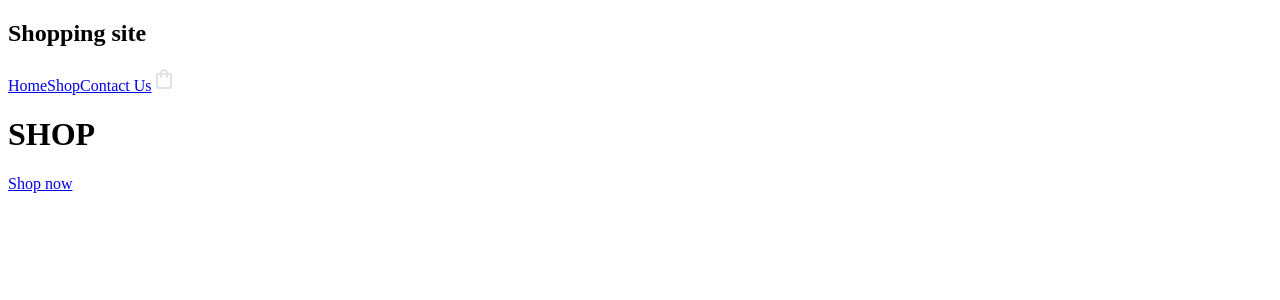
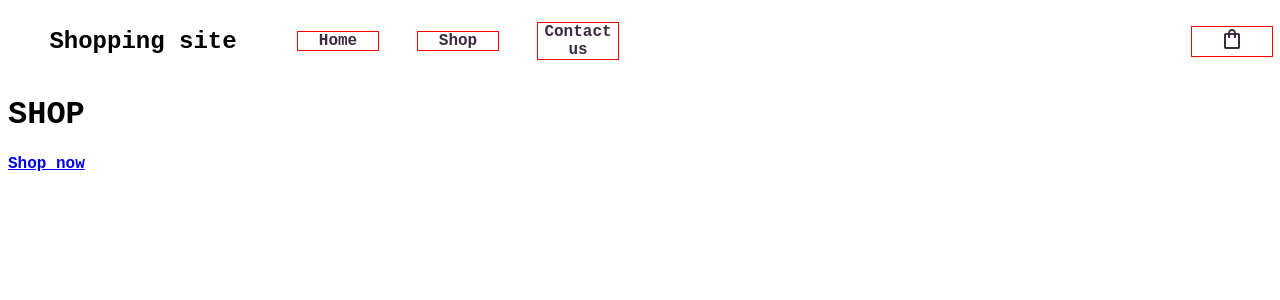
Before and after one commit to Oliv-19/OP_shopping_site, a React (Vite) app: page / in a window 1280 px wide. Shown: the top 300 px of the page. Built offline with nearby package versions, Linux system fonts and the light colour scheme.

Commit message:
add css module for nav

```diff
--- a/src/components/App.jsx
+++ b/src/components/App.jsx
@@ -1,12 +1,14 @@
 import { useState } from 'react'
 import { Outlet } from 'react-router'
+import Nav from './Nav/Nav'
 
-function App() {
+function App({path}) {
   const [count, setCount] = useState(0)
 
   return (
     <>
-
+      <Nav />
+      <Outlet/>
     </>
   )
 }
--- a/src/components/Cart.jsx
+++ b/src/components/Cart.jsx
@@ -1,4 +1,4 @@
-import Nav from "./Nav";
+import Nav from "./Nav/Nav";
 
 function Product(){
     return (
@@ -22,7 +22,7 @@ function Product(){
 export default function Cart(){
     return (
         <>
-            <Nav />
+
             <div className="products">
                 <div className="titles">
                     <p>Product</p>
--- a/src/components/HomePage.jsx
+++ b/src/components/HomePage.jsx
@@ -1,10 +1,9 @@
 import { Link } from "react-router"
-import Nav from "./Nav"
+import Nav from "./Nav/Nav"
 
 export default function HomePage(){
     return (
         <div>
-            <Nav></Nav>
             <div>
                 <h1>SHOP</h1>
                 <Link to="/shop">Shop now</Link>
--- a/src/components/Nav.jsx
+++ b/src/components/Nav/Nav.jsx
@@ -1,16 +1,19 @@
 import { Link } from "react-router"
-
+import styles from './Nav.module.css'
+import '../style.css'
+import { useState } from "react"
 
 export default function Nav(){
+    //const [isActive, setIsActive]= useState()
 
     return (
         <nav>
             <h1>Shopping site</h1>
-            <Link to='/'>Home</Link>
-            <Link to='/shop'>Shop</Link>
-            <Link to='/contactUs'>Contact Us</Link>
-            <Link to='/cart'>
-                <svg xmlns="http://www.w3.org/2000/svg" height="24px" viewBox="0 -960 960 960" width="24px" fill="#e3e3e3">
+            <Link to='/' className={styles.link}>Home</Link>
+            <Link to='/shop' className={styles.link}>Shop</Link>
+            <Link to='/contactUs' className={styles.link}>Contact us</Link>
+            <Link to='/cart' className={`${styles.link} ${styles.cartBtn}`}>
+                <svg xmlns="http://www.w3.org/2000/svg" height="24px" viewBox="0 -960 960 960" width="24px" fill="#3b2a40">
                     <path d="M240-80q-33 0-56.5-23.5T160-160v-480q0-33 23.5-56.5T240-720h80q0-66 47-113t113-47q66 0 113 47t47 113h80q33 0 56.5 23.5T800-640v480q0 33-23.5 56.5T720-80H240Zm0-80h480v-480h-80v80q0 17-11.5 28.5T600-520q-17 0-28.5-11.5T560-560v-80H400v80q0 17-11.5 28.5T360-520q-17 0-28.5-11.5T320-560v-80h-80v480Zm160-560h160q0-33-23.5-56.5T480-800q-33 0-56.5 23.5T400-720ZM240-160v-480 480Z"/>
                 </svg>
             </Link>
--- /dev/null
+++ b/src/components/Nav/Nav.module.css
@@ -0,0 +1,21 @@
+nav{
+    display: grid;
+    align-items: center;
+    justify-items: center;
+    grid-template-columns: 270px repeat(3, 120px) 1fr;
+    --purple: #3b2a40;
+}
+
+.link{
+    text-decoration: none;
+    color: var(--purple);
+    font-weight: bolder;
+    width: 80px;
+    font-size: 1rem;
+    /* border: #3b2a40 1px solid; */
+    text-align: center;
+    outline: 1px solid red;
+}
+.cartBtn{
+    justify-self: right;
+}
--- a/src/components/Shop.jsx
+++ b/src/components/Shop.jsx
@@ -1,4 +1,4 @@
-import Nav from "./Nav";
+import Nav from "./Nav/Nav";
 
 function Card(){
     return (
@@ -23,7 +23,6 @@ function Card(){
 export default function Shop(){
     return (
         <div>
-            <Nav />
             <div>
                 {<Card/>}
             </div>
--- a/src/components/routes.jsx
+++ b/src/components/routes.jsx
@@ -7,8 +7,13 @@ import Shop from "./Shop"
 const routes = [
     {
         path:'/',
-        element: <HomePage /> ,
+        element: <App /> ,
         errorElement: <ErrorPage />,
+        children:[
+            {
+                index: true,
+                element: <HomePage />,
+                errorElement: <ErrorPage />
             },
             {
                 path:'/shop',
@@ -26,6 +31,8 @@ const routes = [
             //     errorElement: <ErrorPage />
             // }
         ]
+    },
+]
 
 
 export default routes
--- /dev/null
+++ b/src/components/style.css
@@ -0,0 +1,5 @@
+body{
+    font-family: monospace;
+    font-weight: bolder;
+    font-size: 16px;
+}
```
Also changed, not shown: 1 other file (tests, documents, lock files or other folders). Lines whose indentation alone changed are shown as unchanged.
